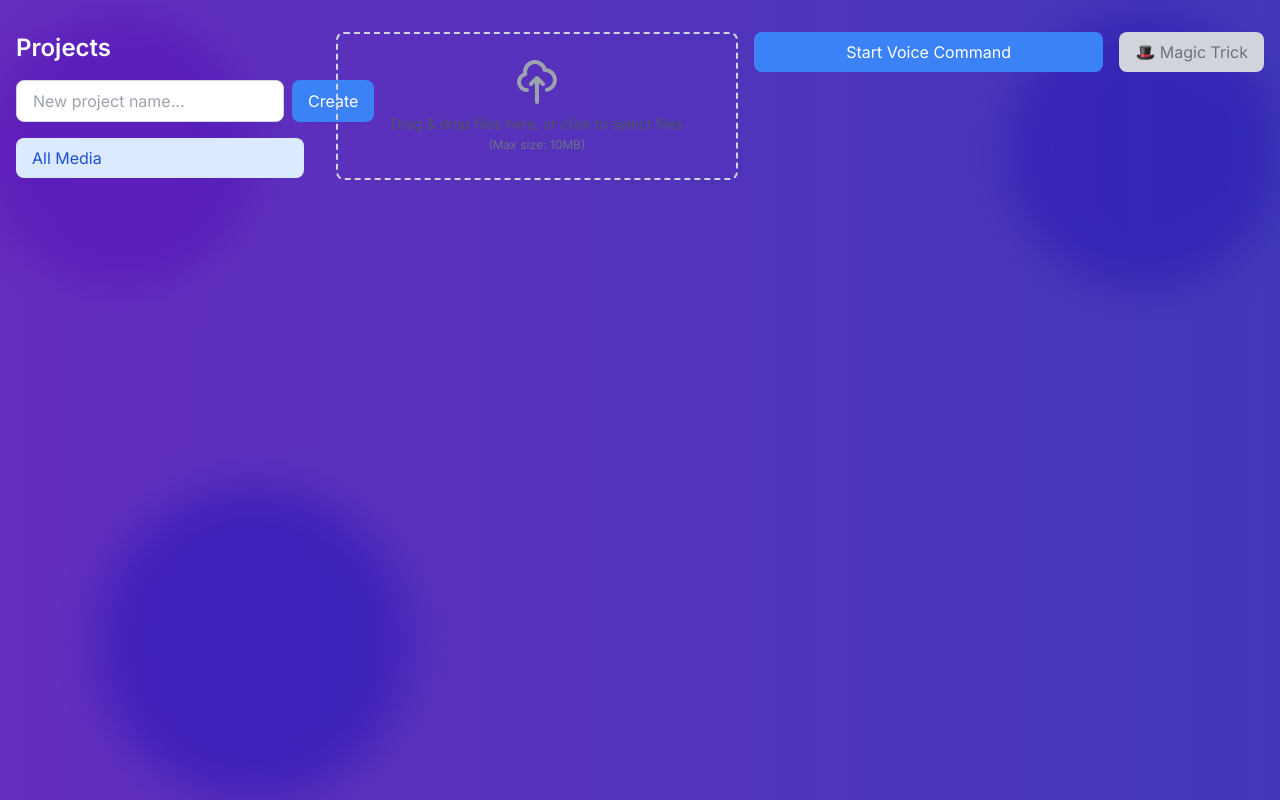
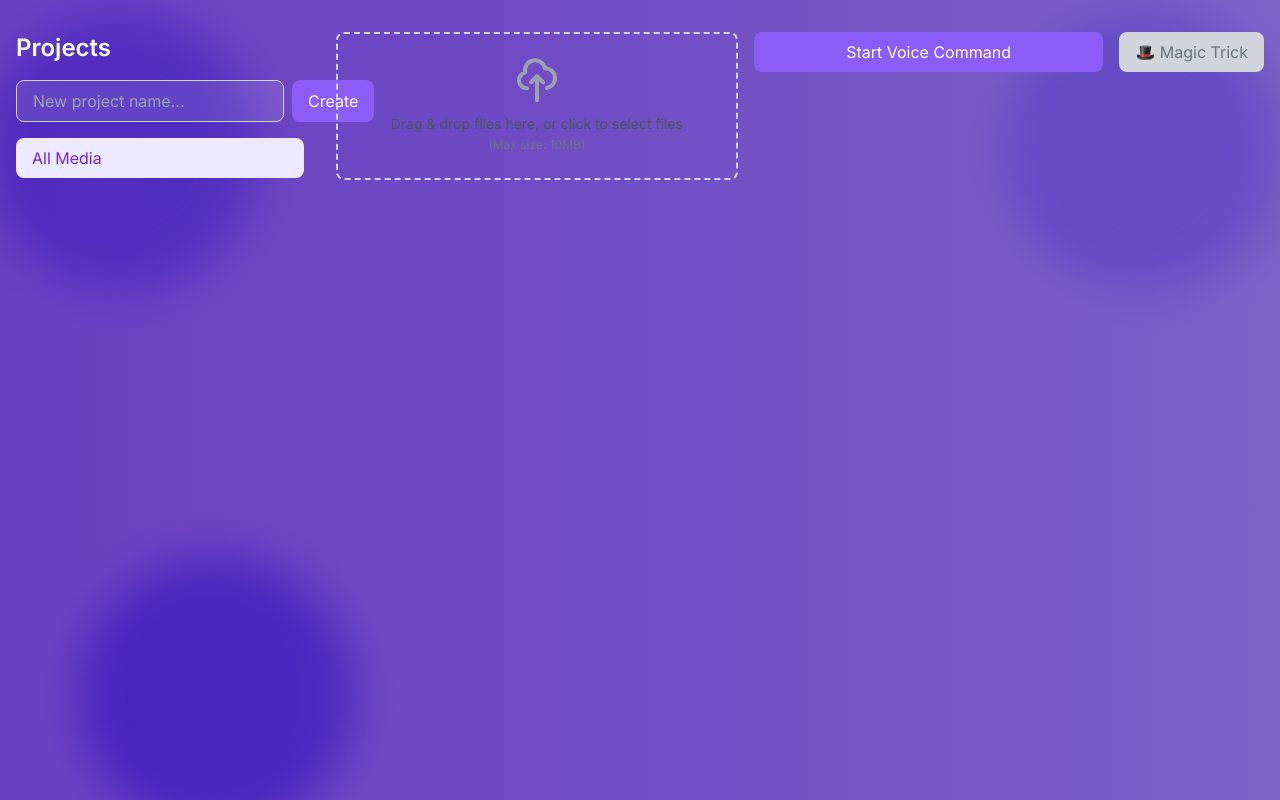
Before and after one commit to appechomind/EchoMind_2.1, a Next.js app: page /EchoMind_2.1/ in a window 1280 px wide. Built offline with nearby package versions, Linux system fonts and the light colour scheme.

Commit message:
Rebuild: Complete project rebuild with modern design and animations

```diff
--- a/next.config.js
+++ b/next.config.js
@@ -6,7 +6,6 @@ const nextConfig = {
   },
   basePath: process.env.NEXT_PUBLIC_BASE_PATH || '/EchoMind_2.1',
   trailingSlash: true,
-  assetPrefix: process.env.NEXT_PUBLIC_BASE_PATH || '/EchoMind_2.1',
 }
 
 module.exports = nextConfig
--- a/package.json
+++ b/package.json
@@ -12,7 +12,8 @@
     "next": "14.1.0",
     "react": "^18",
     "react-dom": "^18",
-    "react-dropzone": "^14.2.3"
+    "react-dropzone": "^14.2.3",
+    "framer-motion": "^11.0.3"
   },
   "devDependencies": {
     "autoprefixer": "^10.0.1",
--- a/src/app/page.js
+++ b/src/app/page.js
@@ -7,13 +7,13 @@ export default function Home() {
   return (
     <div className="min-h-screen relative overflow-hidden bg-black">
       {/* Animated gradient background */}
-      <div className="absolute inset-0 bg-gradient-to-r from-fuchsia-600 via-violet-600 to-indigo-600 animate-gradient opacity-80"></div>
+      <div className="absolute inset-0 bg-gradient-to-r from-primary-600 via-primary-500 to-primary-400 animate-gradient opacity-80"></div>
 
       {/* Animated circles */}
       <div className="absolute inset-0">
-        <div className="absolute top-0 -left-4 w-72 h-72 bg-fuchsia-400 rounded-full mix-blend-multiply filter blur-xl opacity-70 animate-blob"></div>
-        <div className="absolute top-0 -right-4 w-72 h-72 bg-violet-400 rounded-full mix-blend-multiply filter blur-xl opacity-70 animate-blob animation-delay-2000"></div>
-        <div className="absolute -bottom-8 left-20 w-72 h-72 bg-indigo-400 rounded-full mix-blend-multiply filter blur-xl opacity-70 animate-blob animation-delay-4000"></div>
+        <div className="absolute top-0 -left-4 w-72 h-72 bg-primary-400 rounded-full mix-blend-multiply filter blur-xl opacity-70 animate-blob"></div>
+        <div className="absolute top-0 -right-4 w-72 h-72 bg-primary-300 rounded-full mix-blend-multiply filter blur-xl opacity-70 animate-blob animation-delay-2000"></div>
+        <div className="absolute -bottom-8 left-20 w-72 h-72 bg-primary-500 rounded-full mix-blend-multiply filter blur-xl opacity-70 animate-blob animation-delay-4000"></div>
       </div>
 
       {/* Content */}
--- a/src/components/EchoMind/EchoMind.js
+++ b/src/components/EchoMind/EchoMind.js
@@ -1,6 +1,7 @@
 'use client';
 
 import React, { useState } from 'react';
+import { motion } from 'framer-motion';
 import { ImageGrid } from '../ImageGrid/ImageGrid';
 import { MediaUploader } from '../MediaUploader/MediaUploader';
 import { ProjectManager } from '../ProjectManager/ProjectManager';
@@ -60,9 +61,19 @@ export function EchoMind() {
   };
 
   return (
-    <div className="container mx-auto px-4 py-8">
+    <motion.div
+      initial={{ opacity: 0, y: 20 }}
+      animate={{ opacity: 1, y: 0 }}
+      transition={{ duration: 0.5 }}
+      className="container mx-auto px-4 py-8"
+    >
       <div className="grid grid-cols-1 md:grid-cols-4 gap-8">
-        <div className="md:col-span-1">
+        <motion.div
+          initial={{ opacity: 0, x: -20 }}
+          animate={{ opacity: 1, x: 0 }}
+          transition={{ duration: 0.5, delay: 0.2 }}
+          className="md:col-span-1"
+        >
           <ProjectManager
             projects={projects}
             selectedProject={selectedProject}
@@ -70,9 +81,14 @@ export function EchoMind() {
             onProjectCreate={handleProjectCreate}
             onProjectDelete={handleProjectDelete}
           />
-        </div>
+        </motion.div>
 
-        <div className="md:col-span-3">
+        <motion.div
+          initial={{ opacity: 0, x: 20 }}
+          animate={{ opacity: 1, x: 0 }}
+          transition={{ duration: 0.5, delay: 0.4 }}
+          className="md:col-span-3"
+        >
           <div className="space-y-6">
             <div className="flex flex-col md:flex-row gap-4">
               <MediaUploader onUpload={handleMediaUpload} />
@@ -81,9 +97,13 @@ export function EchoMind() {
             </div>
 
             {searchQuery && (
-              <div className="text-sm text-gray-500">
+              <motion.div
+                initial={{ opacity: 0 }}
+                animate={{ opacity: 1 }}
+                className="text-sm text-gray-300"
+              >
                 Showing results for: {searchQuery}
-              </div>
+              </motion.div>
             )}
 
             <ImageGrid
@@ -91,8 +111,8 @@ export function EchoMind() {
               onDelete={handleMediaDelete}
             />
           </div>
-        </div>
+        </motion.div>
       </div>
-    </div>
+    </motion.div>
   );
 }
--- a/src/components/MediaUploader/MediaUploader.js
+++ b/src/components/MediaUploader/MediaUploader.js
@@ -2,6 +2,7 @@
 
 import React, { useCallback } from 'react';
 import { useDropzone } from 'react-dropzone';
+import { motion } from 'framer-motion';
 import { ACCEPTED_FILE_TYPES, MAX_FILE_SIZE } from '../../constants';
 
 export function MediaUploader({ onUpload }) {
@@ -16,17 +17,21 @@ export function MediaUploader({ onUpload }) {
   });
 
   return (
-    <div
+    <motion.div
+      whileHover={{ scale: 1.02 }}
+      whileTap={{ scale: 0.98 }}
       {...getRootProps()}
       className={`flex-1 p-6 border-2 border-dashed rounded-lg text-center cursor-pointer transition-colors
         ${isDragActive
-          ? 'border-purple-500 bg-purple-50'
-          : 'border-gray-300 hover:border-purple-500 hover:bg-purple-50'
+          ? 'border-primary-500 bg-primary-50'
+          : 'border-gray-300 hover:border-primary-500 hover:bg-primary-50'
         }`}
     >
       <input {...getInputProps()} />
       <div className="space-y-2">
-        <svg
+        <motion.svg
+          animate={{ y: [0, -5, 0] }}
+          transition={{ duration: 2, repeat: Infinity }}
           className="mx-auto h-12 w-12 text-gray-400"
           fill="none"
           stroke="currentColor"
@@ -38,7 +43,7 @@ export function MediaUploader({ onUpload }) {
             strokeWidth={2}
             d="M7 16a4 4 0 01-.88-7.903A5 5 0 1115.9 6L16 6a5 5 0 011 9.9M15 13l-3-3m0 0l-3 3m3-3v12"
           />
-        </svg>
+        </motion.svg>
         <div className="text-sm text-gray-600">
           {isDragActive ? (
             <p>Drop the files here ...</p>
@@ -53,6 +58,6 @@ export function MediaUploader({ onUpload }) {
           )}
         </div>
       </div>
-    </div>
+    </motion.div>
   );
 }
--- a/src/components/ProjectManager/ProjectManager.js
+++ b/src/components/ProjectManager/ProjectManager.js
@@ -1,6 +1,7 @@
 'use client';
 
 import React, { useState } from 'react';
+import { motion, AnimatePresence } from 'framer-motion';
 import { formatDate } from '../../utils';
 
 export function ProjectManager({
@@ -22,44 +23,65 @@ export function ProjectManager({
 
   return (
     <div className="space-y-4">
-      <h2 className="text-2xl font-semibold">Projects</h2>
+      <motion.h2
+        initial={{ opacity: 0, y: -20 }}
+        animate={{ opacity: 1, y: 0 }}
+        className="text-2xl font-semibold text-white"
+      >
+        Projects
+      </motion.h2>
 
-      <form onSubmit={handleSubmit} className="flex gap-2">
+      <motion.form
+        initial={{ opacity: 0, y: 20 }}
+        animate={{ opacity: 1, y: 0 }}
+        onSubmit={handleSubmit}
+        className="flex gap-2"
+      >
         <input
           type="text"
           value={newProjectName}
           onChange={(e) => setNewProjectName(e.target.value)}
           placeholder="New project name..."
-          className="flex-1 px-4 py-2 rounded-lg border border-gray-300 focus:outline-none focus:ring-2 focus:ring-blue-500"
+          className="flex-1 px-4 py-2 rounded-lg border border-gray-300 focus:outline-none focus:ring-2 focus:ring-primary-500 bg-white/10 text-white placeholder-gray-400"
         />
-        <button
+        <motion.button
+          whileHover={{ scale: 1.05 }}
+          whileTap={{ scale: 0.95 }}
           type="submit"
-          className="px-4 py-2 bg-blue-500 text-white rounded-lg hover:bg-blue-600 transition-colors"
+          className="px-4 py-2 bg-primary-500 text-white rounded-lg hover:bg-primary-600 transition-colors"
         >
           Create
-        </button>
-      </form>
+        </motion.button>
+      </motion.form>
 
       <div className="space-y-2">
-        <button
+        <motion.button
+          whileHover={{ scale: 1.02 }}
+          whileTap={{ scale: 0.98 }}
           onClick={() => onProjectSelect(null)}
           className={`w-full text-left px-4 py-2 rounded-lg transition-colors
             ${selectedProject === null
-              ? 'bg-blue-100 text-blue-700'
-              : 'hover:bg-gray-100'}`}
+              ? 'bg-primary-100 text-primary-700'
+              : 'hover:bg-white/10 text-white'}`}
         >
           All Media
-        </button>
+        </motion.button>
 
+        <AnimatePresence>
           {projects.map((project) => (
-          <div
+            <motion.div
               key={project.id}
+              initial={{ opacity: 0, x: -20 }}
+              animate={{ opacity: 1, x: 0 }}
+              exit={{ opacity: 0, x: -20 }}
               className={`group flex items-center justify-between px-4 py-2 rounded-lg transition-colors
                 ${selectedProject === project.id
-                ? 'bg-blue-100 text-blue-700'
-                : 'hover:bg-gray-100'}`}
+                  ? 'bg-primary-100 text-primary-700'
+                  : 'hover:bg-white/10 text-white'}`}
             >
-            <button
+              <motion.button
+                whileHover={{ scale: 1.02 }}
+                whileTap={{ scale: 0.98 }}
                 onClick={() => onProjectSelect(project.id)}
                 className="flex-1 text-left"
               >
@@ -67,18 +89,21 @@ export function ProjectManager({
                 <div className="text-sm text-gray-500">
                   {project.mediaCount} items • Created {formatDate(project.createdAt)}
                 </div>
-            </button>
+              </motion.button>
 
-            <button
+              <motion.button
+                whileHover={{ scale: 1.1 }}
+                whileTap={{ scale: 0.9 }}
                 onClick={() => onProjectDelete(project.id)}
                 className="opacity-0 group-hover:opacity-100 p-1 text-gray-500 hover:text-red-500 transition-opacity"
               >
                 <svg className="w-5 h-5" fill="none" stroke="currentColor" viewBox="0 0 24 24">
                   <path strokeLinecap="round" strokeLinejoin="round" strokeWidth={2} d="M19 7l-.867 12.142A2 2 0 0116.138 21H7.862a2 2 0 01-1.995-1.858L5 7m5 4v6m4-6v6m1-10V4a1 1 0 00-1-1h-4a1 1 0 00-1 1v3M4 7h16" />
                 </svg>
-            </button>
-          </div>
+              </motion.button>
+            </motion.div>
           ))}
+        </AnimatePresence>
       </div>
     </div>
   );
--- a/src/components/VoiceRecognition/VoiceRecognition.js
+++ b/src/components/VoiceRecognition/VoiceRecognition.js
@@ -1,6 +1,7 @@
 'use client';
 
 import React, { useState, useEffect } from 'react';
+import { motion } from 'framer-motion';
 
 export function VoiceRecognition({ onCommand }) {
   const [isListening, setIsListening] = useState(false);
@@ -42,8 +43,14 @@ export function VoiceRecognition({ onCommand }) {
   };
 
   return (
-    <div className="flex-1">
-      <button
+    <motion.div
+      initial={{ opacity: 0, y: 20 }}
+      animate={{ opacity: 1, y: 0 }}
+      className="flex-1"
+    >
+      <motion.button
+        whileHover={{ scale: 1.05 }}
+        whileTap={{ scale: 0.95 }}
         onClick={startListening}
         disabled={isListening || error}
         className={`w-full px-4 py-2 rounded-lg transition-colors
@@ -51,23 +58,33 @@ export function VoiceRecognition({ onCommand }) {
             ? 'bg-red-500 text-white'
             : error
               ? 'bg-gray-300 text-gray-500 cursor-not-allowed'
-              : 'bg-blue-500 text-white hover:bg-blue-600'
+              : 'bg-primary-500 text-white hover:bg-primary-600'
           }`}
       >
         {isListening ? (
           <div className="flex items-center justify-center gap-2">
-            <div className="w-2 h-2 bg-white rounded-full animate-pulse"></div>
-            Listening...
+            <motion.div
+              animate={{ scale: [1, 1.2, 1] }}
+              transition={{ duration: 1, repeat: Infinity }}
+              className="w-2 h-2 bg-white rounded-full"
+            />
+            <span>Listening...</span>
           </div>
         ) : error ? (
           'Not Supported'
         ) : (
           'Start Voice Command'
         )}
-      </button>
+      </motion.button>
       {error && (
-        <p className="mt-2 text-sm text-red-500">{error}</p>
+        <motion.p
+          initial={{ opacity: 0, y: -10 }}
+          animate={{ opacity: 1, y: 0 }}
+          className="mt-2 text-sm text-red-500"
+        >
+          {error}
+        </motion.p>
       )}
-    </div>
+    </motion.div>
   );
 }
--- a/src/constants/index.js
+++ b/src/constants/index.js
@@ -19,9 +19,16 @@ export const STORAGE_KEYS = {
 export const THEME = {
   colors: {
     primary: {
-      light: '#60A5FA',
-      DEFAULT: '#3B82F6',
-      dark: '#2563EB',
+      50: '#f5f3ff',
+      100: '#ede9fe',
+      200: '#ddd6fe',
+      300: '#c4b5fd',
+      400: '#a78bfa',
+      500: '#8b5cf6',
+      600: '#7c3aed',
+      700: '#6d28d9',
+      800: '#5b21b6',
+      900: '#4c1d95',
     },
     background: {
       light: '#1E293B',
@@ -38,4 +45,16 @@ export const THEME = {
     background: 'bg-gradient-to-br from-purple-900 via-indigo-900 to-blue-900',
     text: 'bg-gradient-to-r from-pink-500 to-violet-500',
   },
+  animations: {
+    duration: {
+      fast: 0.2,
+      normal: 0.3,
+      slow: 0.5,
+    },
+    easing: {
+      easeInOut: [0.4, 0, 0.2, 1],
+      easeOut: [0, 0, 0.2, 1],
+      easeIn: [0.4, 0, 1, 1],
+    },
+  },
 };
--- a/src/hooks/usePersistentStorage.js
+++ b/src/hooks/usePersistentStorage.js
@@ -1,9 +1,5 @@
 import { useState, useEffect, useCallback } from 'react';
-
-const STORAGE_KEYS = {
-  PROJECTS: 'echomind_projects',
-  MEDIA_ITEMS: 'echomind_media_items',
-};
+import { STORAGE_KEYS } from '../constants';
 
 export function usePersistentStorage(key, initialValue) {
   const storageKey = STORAGE_KEYS[key];
--- a/tailwind.config.js
+++ b/tailwind.config.js
@@ -1,29 +1,41 @@
 /** @type {import('tailwindcss').Config} */
 module.exports = {
   content: [
-    './src/pages/**/*.{js,ts,jsx,tsx,mdx}',
-    './src/components/**/*.{js,ts,jsx,tsx,mdx}',
-    './src/app/**/*.{js,ts,jsx,tsx,mdx}',
+    './src/pages/**/*.{js,jsx}',
+    './src/components/**/*.{js,jsx}',
+    './src/app/**/*.{js,jsx}',
   ],
   theme: {
     extend: {
-      backgroundImage: {
-        'gradient-radial': 'radial-gradient(var(--tw-gradient-stops))',
-        'gradient-conic': 'conic-gradient(from 180deg at 50% 50%, var(--tw-gradient-stops))',
+      colors: {
+        primary: {
+          50: '#f5f3ff',
+          100: '#ede9fe',
+          200: '#ddd6fe',
+          300: '#c4b5fd',
+          400: '#a78bfa',
+          500: '#8b5cf6',
+          600: '#7c3aed',
+          700: '#6d28d9',
+          800: '#5b21b6',
+          900: '#4c1d95',
+        },
       },
       animation: {
-        'gradient': 'gradient 15s ease infinite',
+        'gradient': 'gradient 8s linear infinite',
         'blob': 'blob 7s infinite',
+        'fade-in': 'fadeIn 0.5s ease-out',
+        'zoom-in': 'zoomIn 0.5s ease-out',
       },
       keyframes: {
         gradient: {
           '0%, 100%': {
             'background-size': '200% 200%',
-            'background-position': 'left center'
+            'background-position': 'left center',
           },
           '50%': {
             'background-size': '200% 200%',
-            'background-position': 'right center'
+            'background-position': 'right center',
           },
         },
         blob: {
@@ -40,20 +52,16 @@ module.exports = {
             transform: 'translate(0px, 0px) scale(1)',
           },
         },
+        fadeIn: {
+          '0%': { opacity: '0' },
+          '100%': { opacity: '1' },
+        },
+        zoomIn: {
+          '0%': { transform: 'scale(0.95)', opacity: '0' },
+          '100%': { transform: 'scale(1)', opacity: '1' },
+        },
       },
     },
   },
-  plugins: [
-    function ({ addUtilities }) {
-      const newUtilities = {
-        '.animation-delay-2000': {
-          'animation-delay': '2s',
-        },
-        '.animation-delay-4000': {
-          'animation-delay': '4s',
-        },
-      }
-      addUtilities(newUtilities)
-    }
-  ],
+  plugins: [],
 }
```
Also changed, not shown: src/components/ImageGrid/ImageGrid.js (+32 -8 lines), src/utils/index.js (+23 -0 lines). Lines whose indentation alone changed are shown as unchanged.
